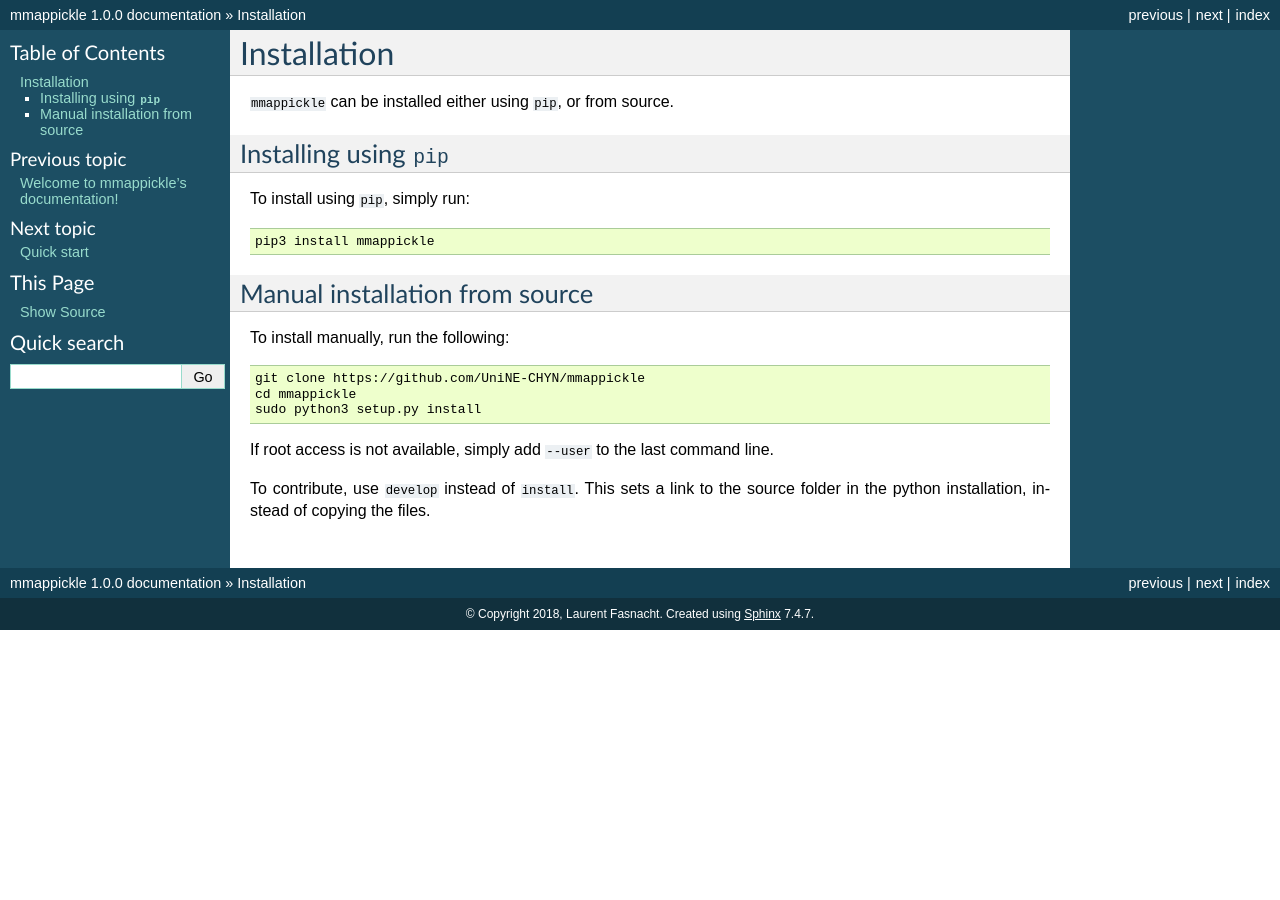
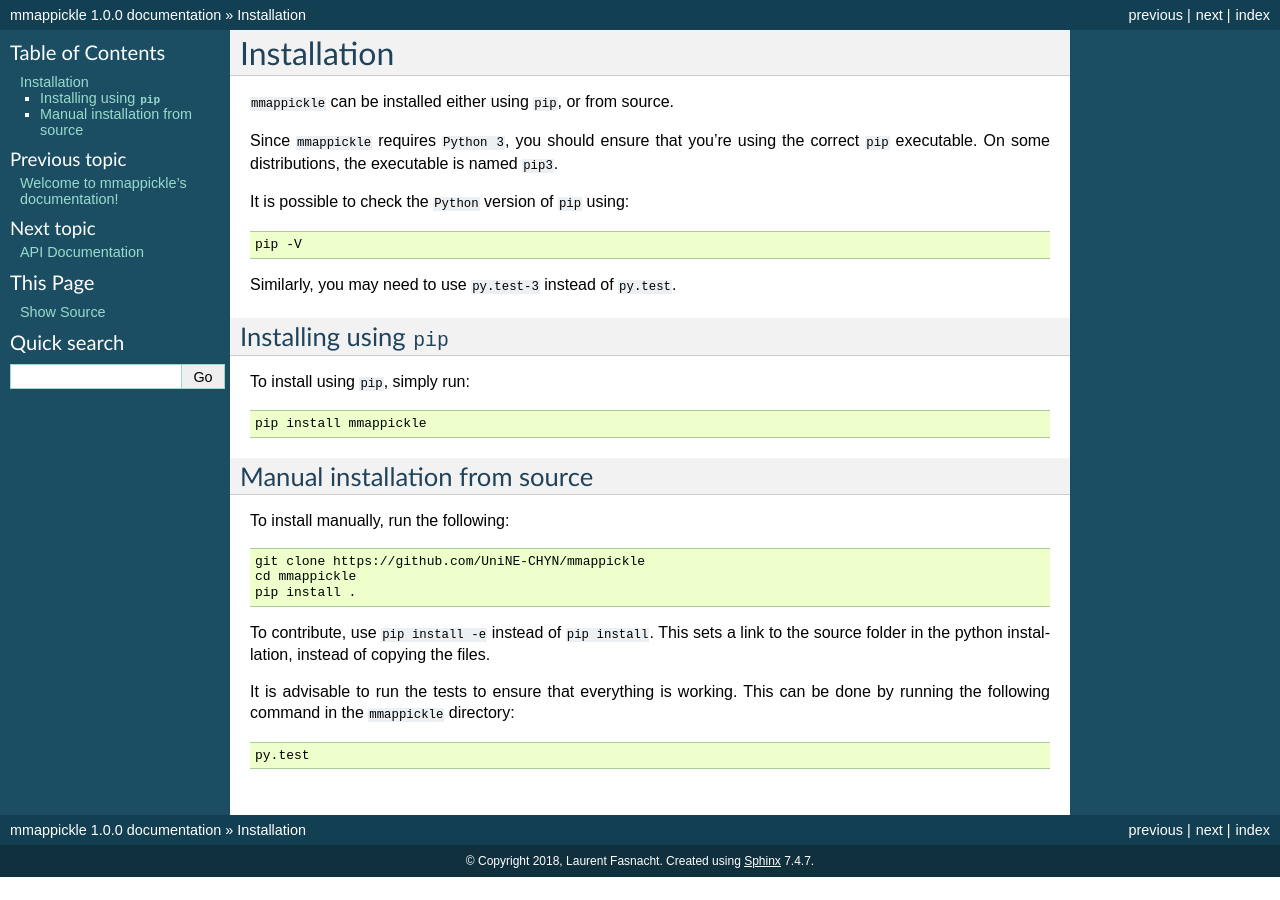
Before and after one commit to UniNE-CHYN/mmappickle, a Sphinx documentation site: the page built from doc/source/install.rst, in a window 1280 px wide. Built offline with Sphinx 7.4.7, drawn with Linux system fonts in a browser that asks for light colours.

Commit message:
Documentation improvements
- quickstart has been moved to index
- read version from mmappickle/_version.py
- add a contributing guide

```diff
--- a/doc/source/conf.py
+++ b/doc/source/conf.py
@@ -15,6 +15,7 @@
 
 import sys
 import os
+import re
 
 # If extensions (or modules to document with autodoc) are in another directory,
 # add these directories to sys.path here. If the directory is relative to the
@@ -59,9 +60,11 @@
 # built documents.
 #
 # The short X.Y version.
-version = '1.0.0'
+version_data = open(os.path.join(os.path.dirname(os.path.dirname(os.path.dirname(__file__))), 'mmappickle', '_version.py'), 'r').read()
+mo = re.search(r"^__version__ = ['\"]([^'\"]*)['\"]", version_data, re.M)
+version = mo.group(1)
 # The full version, including alpha/beta/rc tags.
-release = '1.0.0'
+release = mo.group(1)
 
 # The language for content autogenerated by Sphinx. Refer to documentation
 # for a list of supported languages.
--- a/doc/source/install.rst
+++ b/doc/source/install.rst
@@ -4,6 +4,16 @@
 ============
 
 ``mmappickle`` can be installed either using ``pip``, or from source.
+
+Since ``mmappickle`` requires ``Python 3``, you should ensure that you're using the correct ``pip`` executable. On some distributions, the executable is named ``pip3``.
+
+It is possible to check the ``Python`` version of ``pip`` using:
+
+.. code-block:: none
+
+    pip -V
+
+Similarly, you may need to use ``py.test-3`` instead of ``py.test``.
 
 Installing using ``pip``
 ------------------------
@@ -12,7 +22,7 @@
 
 .. code-block:: none
 
-    pip3 install mmappickle
+    pip install mmappickle
 
 Manual installation from source
 -------------------------------
@@ -23,8 +33,12 @@
 
     git clone https://github.com/UniNE-CHYN/mmappickle
     cd mmappickle
-    sudo python3 setup.py install
+    pip install .
 
-If root access is not available, simply add ``--user`` to the last command line.
+To contribute, use ``pip install -e`` instead of ``pip install``. This sets a link to the source folder in the python installation, instead of copying the files.
 
-To contribute, use ``develop`` instead of ``install``. This sets a link to the source folder in the python installation, instead of copying the files.
+It is advisable to run the tests to ensure that everything is working. This can be done by running the following command in the ``mmappickle`` directory:
+
+.. code-block:: none
+
+    py.test
```
Also changed, not shown: doc/source/contributing.rst (added, +64 -0 lines), doc/source/index.rst (+90 -2 lines), doc/source/quickstart.rst (deleted, +0 -85 lines).
